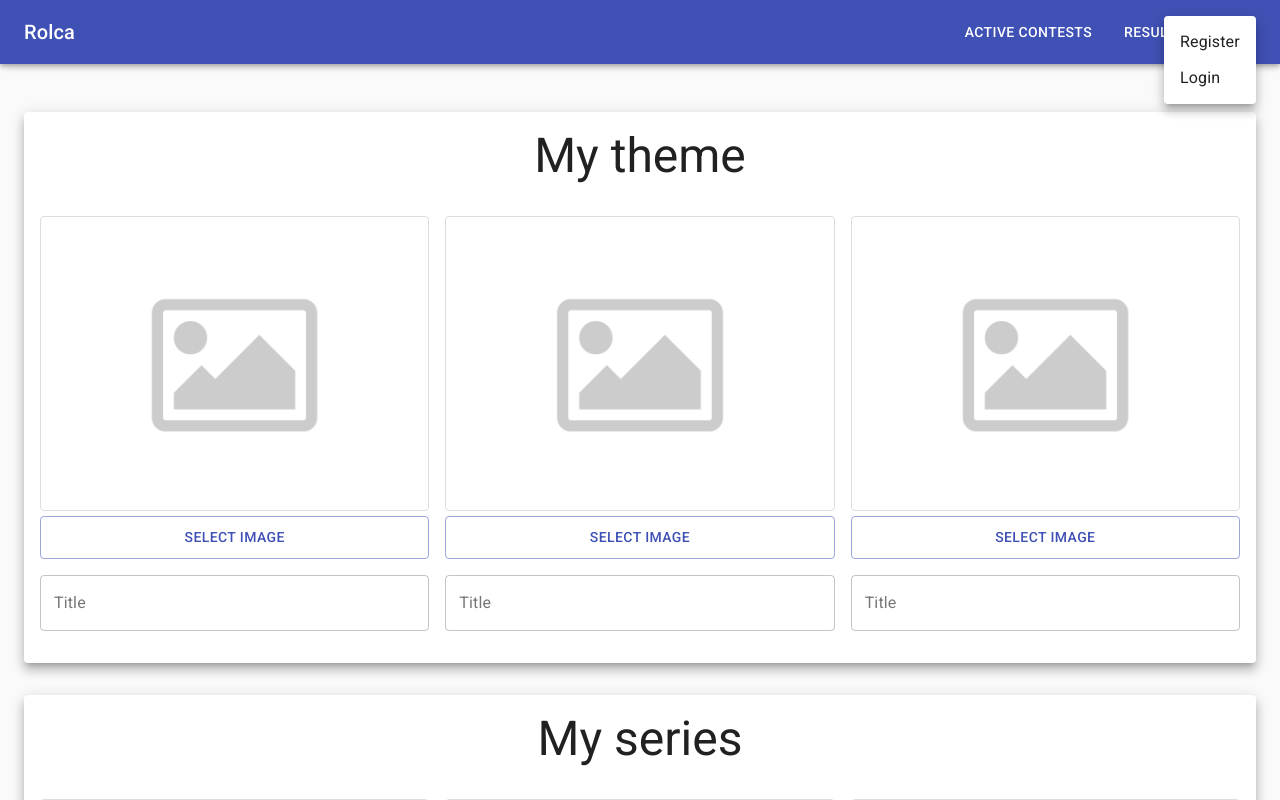
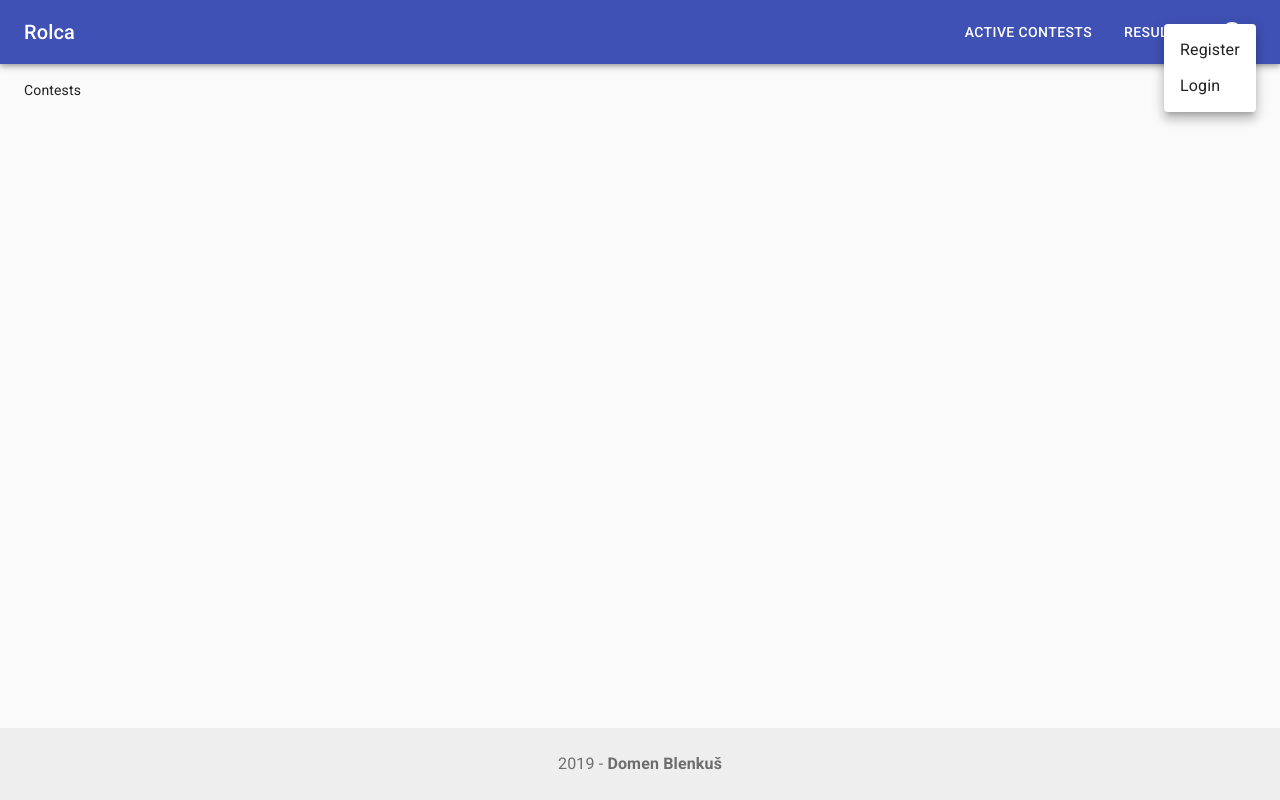
Before and after one commit to dblenkus/rolca-ui, a React (Create React App) app: page /contests in a window 1280 px wide. Both pictures are taken after a click on the button "account of current user". Shown: the top 800 px of the page. Built offline with nearby package versions, Linux system fonts and the light colour scheme.

Commit message:
Add React Router

```diff
--- a/package.json
+++ b/package.json
@@ -16,6 +16,7 @@
         "lodash": "^4.17.15",
         "react": "^16.13.1",
         "react-dom": "^16.13.1",
+        "react-router-dom": "^5.1.2",
         "react-scripts": "3.4.1",
         "typeface-roboto": "^0.0.75",
         "typescript": "~3.7.2"
@@ -43,6 +44,7 @@
         ]
     },
     "devDependencies": {
+        "@types/react-router-dom": "^5.1.4",
         "@typescript-eslint/eslint-plugin": "^2.27.0",
         "@typescript-eslint/parser": "^2.27.0",
         "eslint": "^6.8.0",
--- a/src/App.tsx
+++ b/src/App.tsx
@@ -1,11 +1,18 @@
 import React from 'react';
+
+import { BrowserRouter, Redirect, Route, Switch } from 'react-router-dom';
 
 import { CssBaseline, Container } from '@material-ui/core';
 
 import Header from './components/Header/Header';
 import Footer from './components/Footer/Footer';
-import Upload from './components/Upload/Upload';
 import { makeStyles } from '@material-ui/core/styles';
+
+import ContestsListView from './views/ContestsList';
+import LoginView from './views/Login';
+import RegisterView from './views/Register';
+import ResultsListView from './views/ResultsList';
+import UploadView from './views/Upload';
 
 const useStyles = makeStyles((theme) => ({
     container: {
@@ -24,12 +31,21 @@ const App = () => {
 
     return (
         <div className={classes.root}>
-            <CssBaseline />
-            <Header />
-            <Container className={classes.container}>
-                <Upload />
-            </Container>
-            <Footer />
+            <BrowserRouter>
+                <CssBaseline />
+                <Header />
+                <Container className={classes.container}>
+                    <Switch>
+                        <Route exact path="/" render={() => <Redirect to="/contests" />} />
+                        <Route path="/contests" component={ContestsListView} />
+                        <Route path="/contest/:id/upload" component={UploadView} />
+                        <Route path="/login" component={LoginView} />
+                        <Route path="/register" component={RegisterView} />
+                        <Route path="/results" component={ResultsListView} />
+                    </Switch>
+                </Container>
+                <Footer />
+            </BrowserRouter>
         </div>
     );
 };
--- a/src/components/Header/Dropdown.tsx
+++ b/src/components/Header/Dropdown.tsx
@@ -1,13 +1,24 @@
 import React from 'react';
+
+import { Link } from 'react-router-dom';
 
 import { IconButton, Menu, MenuItem } from '@material-ui/core';
 import AccountCircle from '@material-ui/icons/AccountCircle';
+import { makeStyles } from '@material-ui/core/styles';
 
 interface Props {
     loggedin: boolean;
 }
 
+const useStyles = makeStyles({
+    menuItem: {
+        textDecoration: 'none',
+        color: 'inherit',
+    },
+});
+
 const Dropdown: React.FC<Props> = (props: Props) => {
+    const classes = useStyles();
     const [anchorEl, setAnchorEl] = React.useState<null | Element>(null);
 
     const openMenu = (event: React.MouseEvent): void => {
@@ -19,12 +30,12 @@ const Dropdown: React.FC<Props> = (props: Props) => {
     };
 
     const publicMenu = [
-        <MenuItem key="item-1" onClick={closeMenu}>
-            Register
-        </MenuItem>,
-        <MenuItem key="item-2" onClick={closeMenu}>
-            Login
-        </MenuItem>,
+        <Link to="/register" className={classes.menuItem} onClick={closeMenu} key="link-1">
+            <MenuItem>Register</MenuItem>
+        </Link>,
+        <Link to="/login" className={classes.menuItem} onClick={closeMenu} key="link-2">
+            <MenuItem>Login</MenuItem>
+        </Link>,
     ];
 
     const privateMenu = [
--- a/src/components/Header/Header.tsx
+++ b/src/components/Header/Header.tsx
@@ -1,4 +1,6 @@
 import React from 'react';
+
+import { Link } from 'react-router-dom';
 
 import { AppBar, Button, Toolbar, Typography } from '@material-ui/core';
 import { makeStyles } from '@material-ui/core/styles';
@@ -14,6 +16,12 @@ const useStyles = makeStyles((theme) => ({
     },
 }));
 
+const CustomButton = ({ navigate, ...rest }: { navigate: Function }) => {
+    // Rendering element with the 'navigate' prop raises an error, so we have
+    // to strip it: Warning: Invalid value for prop `navigate` on <a> tag.
+    return React.createElement(Button, rest);
+};
+
 const Header: React.FC = () => {
     const classes = useStyles();
 
@@ -23,12 +31,22 @@ const Header: React.FC = () => {
                 <Typography variant="h6" className={classes.title}>
                     Rolca
                 </Typography>
-                <Button className={classes.menuButton} color="inherit">
+                <Link
+                    to="/contests"
+                    component={CustomButton}
+                    className={classes.menuButton}
+                    color="inherit"
+                >
                     Active contests
-                </Button>
-                <Button className={classes.menuButton} color="inherit">
+                </Link>
+                <Link
+                    to="/results"
+                    component={CustomButton}
+                    className={classes.menuButton}
+                    color="inherit"
+                >
                     Results
-                </Button>
+                </Link>
                 <Dropdown loggedin={false} />
             </Toolbar>
         </AppBar>
--- /dev/null
+++ b/src/views/ContestsList.tsx
@@ -0,0 +1,5 @@
+import React from 'react';
+
+const ContestsListView = () => <>Contests</>;
+
+export default ContestsListView;
--- /dev/null
+++ b/src/views/Login.tsx
@@ -0,0 +1,5 @@
+import React from 'react';
+
+const LoginView = () => <>Login</>;
+
+export default LoginView;
--- /dev/null
+++ b/src/views/Register.tsx
@@ -0,0 +1,5 @@
+import React from 'react';
+
+const RegisterView = () => <>Register</>;
+
+export default RegisterView;
--- /dev/null
+++ b/src/views/ResultsList.tsx
@@ -0,0 +1,5 @@
+import React from 'react';
+
+const ResultsListView = () => <>Results</>;
+
+export default ResultsListView;
--- /dev/null
+++ b/src/views/Upload.tsx
@@ -0,0 +1,7 @@
+import React from 'react';
+
+import Upload from '../components/Upload/Upload';
+
+const UploadView = () => <Upload />;
+
+export default UploadView;
```
